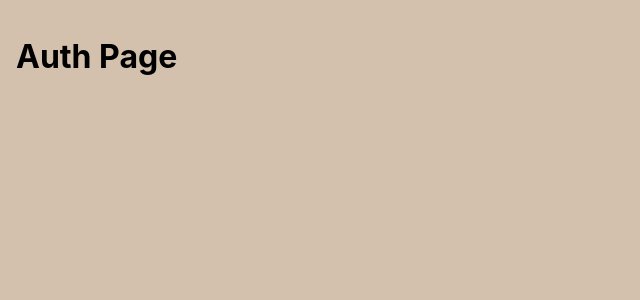
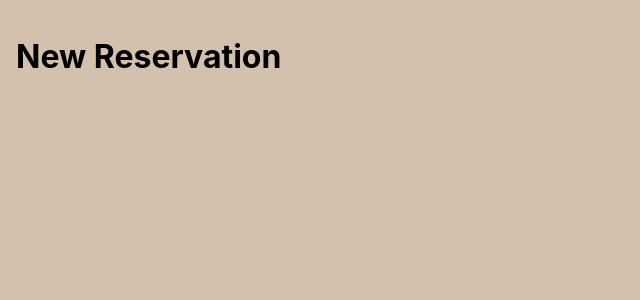
Before and after one commit to zcross13/Elektra, a React (Create React App) app: page /reservations/new in a window 1280 px wide. Shown: the top 300 px of the page, without its empty margins (0-640 px from the left). Built offline with nearby package versions, Linux system fonts and the light colour scheme.

Commit message:
added reservation routes

```diff
--- a/src/App.js
+++ /dev/null
@@ -1,18 +0,0 @@
-import { useState } from 'react'
-import AuthPage from './pages/AuthPage/AuthPage'
-import NewReservationPage from './pages/NewReservationPage/NewReservationPage'
-
-export default function App(){
-    const [ user, setUser ] = useState(null)
-
-    return(
-        <main className='App'>
-            {
-                user?
-                <NewReservationPage/>
-                :
-                <AuthPage/>
-            }
-        </main>
-    )
-}
--- a/src/index.js
+++ b/src/index.js
@@ -1,7 +1,7 @@
 import React from 'react';
 import ReactDOM from 'react-dom/client';
 import './styles.css'
-import App from './App';
+import App from './pages/App/App';
 
 import { BrowserRouter as Router } from 'react-router-dom';
 
--- /dev/null
+++ b/src/pages/App/App.js
@@ -0,0 +1,23 @@
+import { useState } from 'react'
+import { Routes, Route } from "react-router-dom"
+import AuthPage from '../AuthPage/AuthPage'
+import NewReservationPage from '../NewReservationPage/NewReservationPage'
+import ReservationHistoryPage from '../ReservationHistoryPage/ReservationHistoryPage'
+
+export default function App(){
+    const [ user, setUser ] = useState({})
+
+    return(
+        <main className='App'>
+            {
+                user?
+                <Routes>
+                    <Route path="/reservations/new" element={<NewReservationPage/>}/>
+                    <Route path="/reservations" element={<ReservationHistoryPage/>}/>
+                </Routes>
+                :
+                <AuthPage/>
+            }
+        </main>
+    )
+}
--- a/src/pages/NewReservationPage/NewReservationPage.js
+++ b/src/pages/NewReservationPage/NewReservationPage.js
@@ -1,5 +1,5 @@
-export default function NewReservationPage(){
+export default function NewReservationPage(props){
     return(
-        <h1>New Reservation Page</h1>
+            <h1>New Reservation</h1>
     )
 }
--- a/src/pages/ReservationPageHistory/ReservationHistory.js
+++ b/src/pages/ReservationHistoryPage/ReservationHistoryPage.js
@@ -1,4 +1,4 @@
-export default function ReservationHistoryPage(){
+export default function ReservationHistoryPage(props){
     return(
         <h1>Reservation History Page</h1>
     )
```
